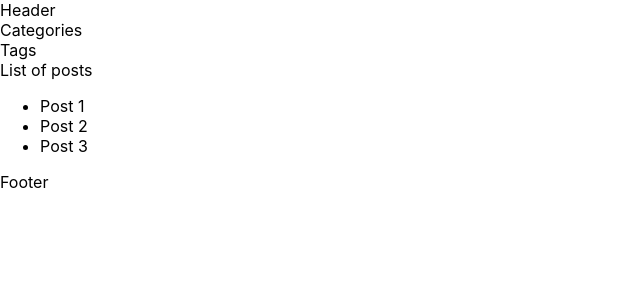
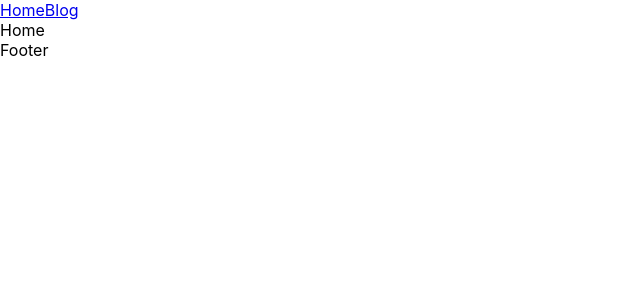
Before and after one commit to cbidici/cbsite-fe, a React (Create React App) app: page / in a window 1280 px wide. Shown: the top 300 px of the page, without its empty margins (0-640 px from the left). Built offline with nearby package versions, Linux system fonts and the light colour scheme.

Commit message:
Add routing

```diff
--- a/package.json
+++ b/package.json
@@ -9,6 +9,7 @@
     "antd": "^4.1.0",
     "react": "^16.13.1",
     "react-dom": "^16.13.1",
+    "react-router-dom": "^5.1.2",
     "react-scripts": "3.4.1"
   },
   "scripts": {
--- a/src/App.js
+++ b/src/App.js
@@ -1,9 +1,12 @@
 import React from 'react';
 import Main from  './main/Main';
+import { BrowserRouter as Router} from 'react-router-dom'
 
 function App() {
   return (
-    <Main/>
+    <Router>
+      <Main/>
+    </Router>
   );
 }
 
--- a/src/main/Main.js
+++ b/src/main/Main.js
@@ -1,15 +1,20 @@
 import React from 'react';
 import {Layout} from 'antd';
 import Blog from '../blog/Blog'
+import { Link, Route } from 'react-router-dom'
 const {Header, Content, Footer, Sider} = Layout
 
 class Main extends React.Component {
     render() {
         return(
             <Layout>
-                <Header>Header</Header>
+                <Header>
+                    <Link to={'/'}>Home</Link>
+                    <Link to={'/blog/'}>Blog</Link>
+                </Header>
                 <Content>
-                    <Blog/>
+                    <Route exact={true} path='/' render={()=>(<div>Home</div>)} />
+                    <Route path='/blog/' component={Blog} />
                 </Content>
                 <Footer>Footer</Footer>
             </Layout>
```
Also changed, not shown: 1 other file (tests, documents, lock files or other folders).
